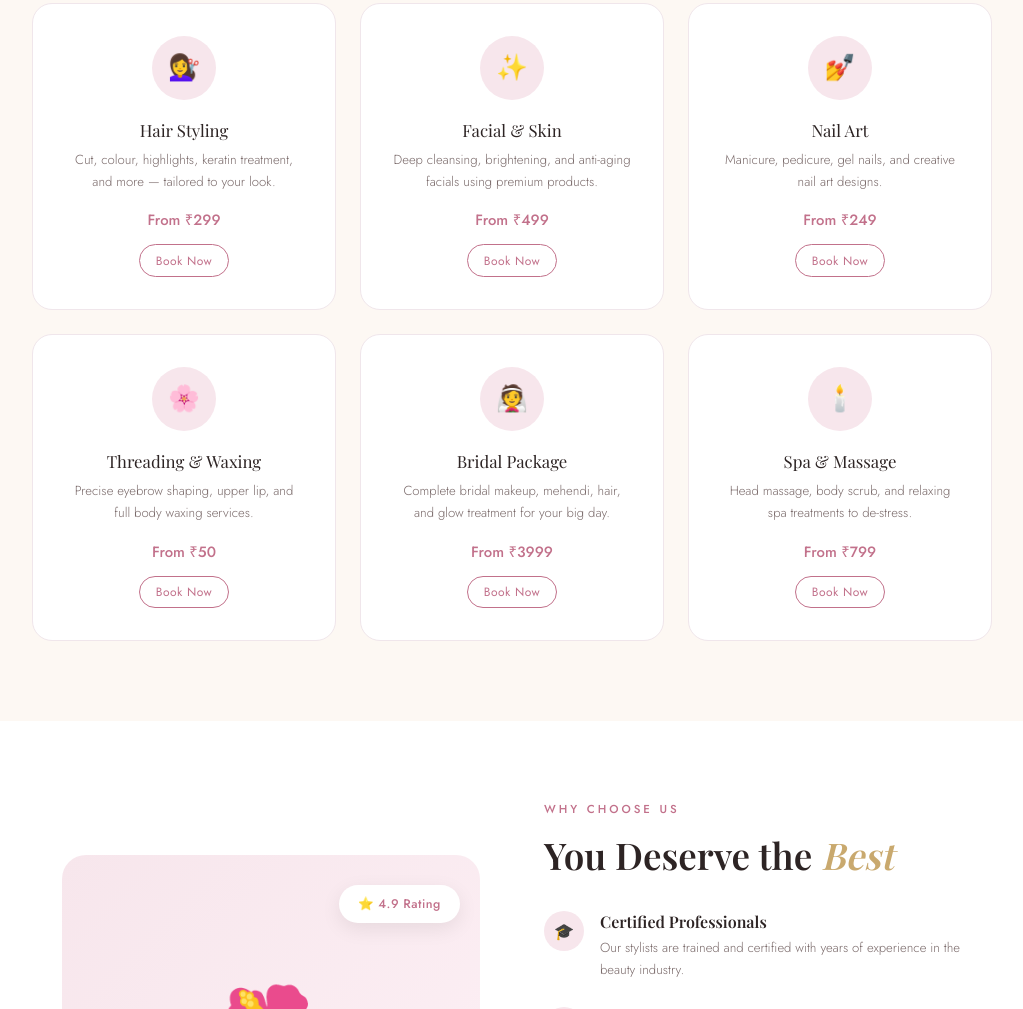
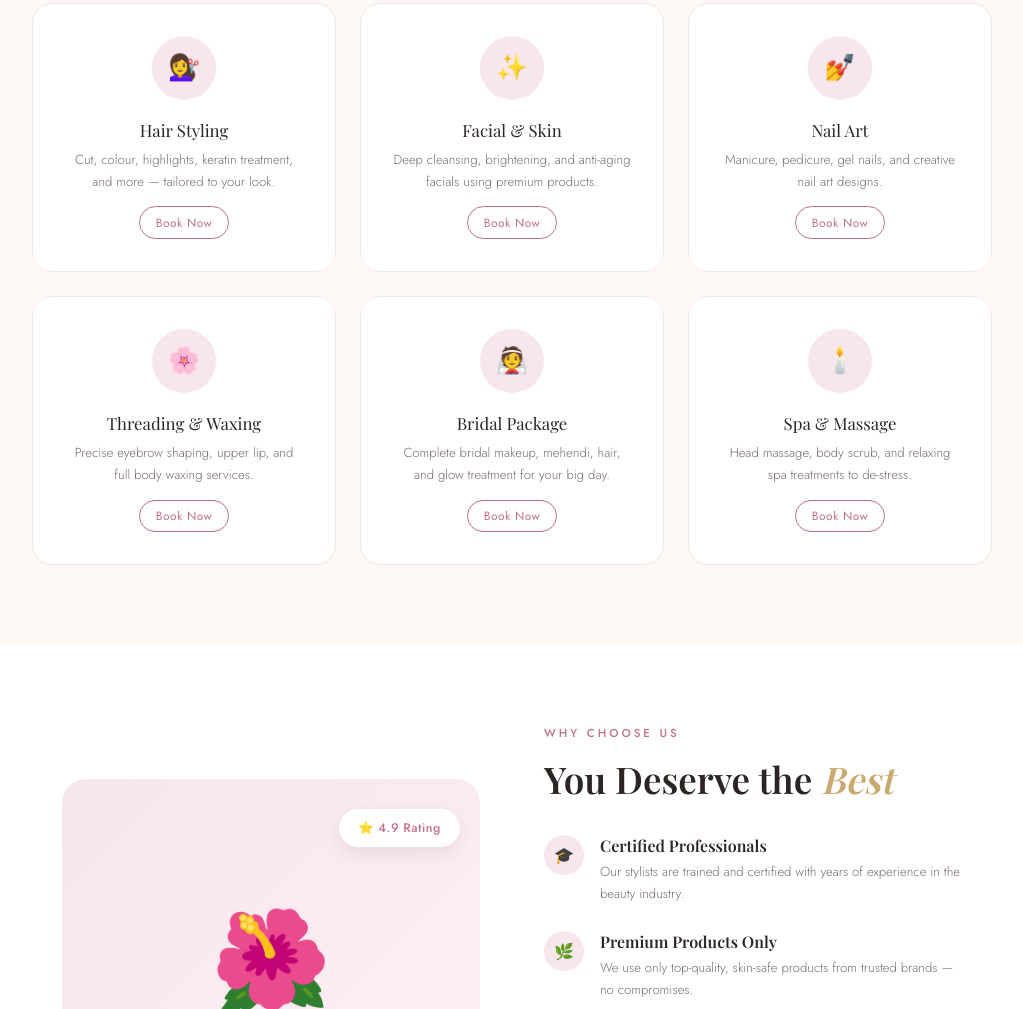
Before and after one commit to Jairajthakur/Client_1, a website: page index.html in a window 1280 px wide. Shown: the part 1035-2044 px from the top of the page, without its empty margins (128-1151 px from the left). Drawn offline with nearby package versions, Linux system fonts and the light colour scheme; a web font is replaced by a local one.

Commit message:
Update index.html

```diff
--- a/index.html
+++ b/index.html
@@ -283,42 +283,36 @@
       <div class="service-icon">💇‍♀️</div>
       <div class="service-name">Hair Styling</div>
       <div class="service-desc">Cut, colour, highlights, keratin treatment, and more — tailored to your look.</div>
-      <div class="service-price">From ₹299</div>
       <button class="service-book-btn">Book Now</button>
     </div>
     <div class="service-card" onclick="openModal('Facial & Skin')">
       <div class="service-icon">✨</div>
       <div class="service-name">Facial & Skin</div>
       <div class="service-desc">Deep cleansing, brightening, and anti-aging facials using premium products.</div>
-      <div class="service-price">From ₹499</div>
       <button class="service-book-btn">Book Now</button>
     </div>
     <div class="service-card" onclick="openModal('Nail Art')">
       <div class="service-icon">💅</div>
       <div class="service-name">Nail Art</div>
       <div class="service-desc">Manicure, pedicure, gel nails, and creative nail art designs.</div>
-      <div class="service-price">From ₹249</div>
       <button class="service-book-btn">Book Now</button>
     </div>
     <div class="service-card" onclick="openModal('Threading & Waxing')">
       <div class="service-icon">🌸</div>
       <div class="service-name">Threading & Waxing</div>
       <div class="service-desc">Precise eyebrow shaping, upper lip, and full body waxing services.</div>
-      <div class="service-price">From ₹50</div>
       <button class="service-book-btn">Book Now</button>
     </div>
     <div class="service-card" onclick="openModal('Bridal Package')">
       <div class="service-icon">👰</div>
       <div class="service-name">Bridal Package</div>
       <div class="service-desc">Complete bridal makeup, mehendi, hair, and glow treatment for your big day.</div>
-      <div class="service-price">From ₹3999</div>
       <button class="service-book-btn">Book Now</button>
     </div>
     <div class="service-card" onclick="openModal('Spa & Massage')">
       <div class="service-icon">🕯️</div>
       <div class="service-name">Spa & Massage</div>
       <div class="service-desc">Head massage, body scrub, and relaxing spa treatments to de-stress.</div>
-      <div class="service-price">From ₹799</div>
       <button class="service-book-btn">Book Now</button>
     </div>
   </div>
```
